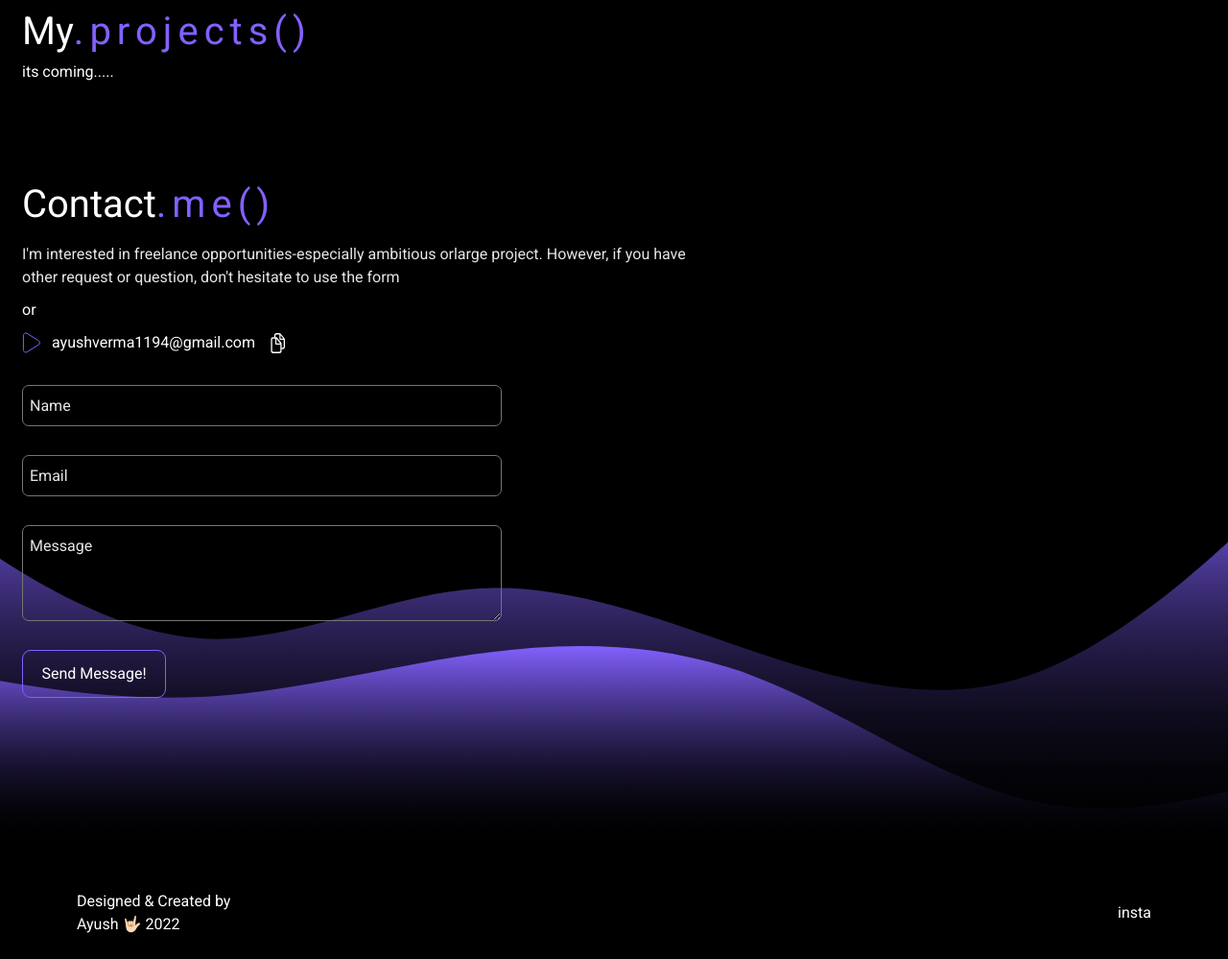
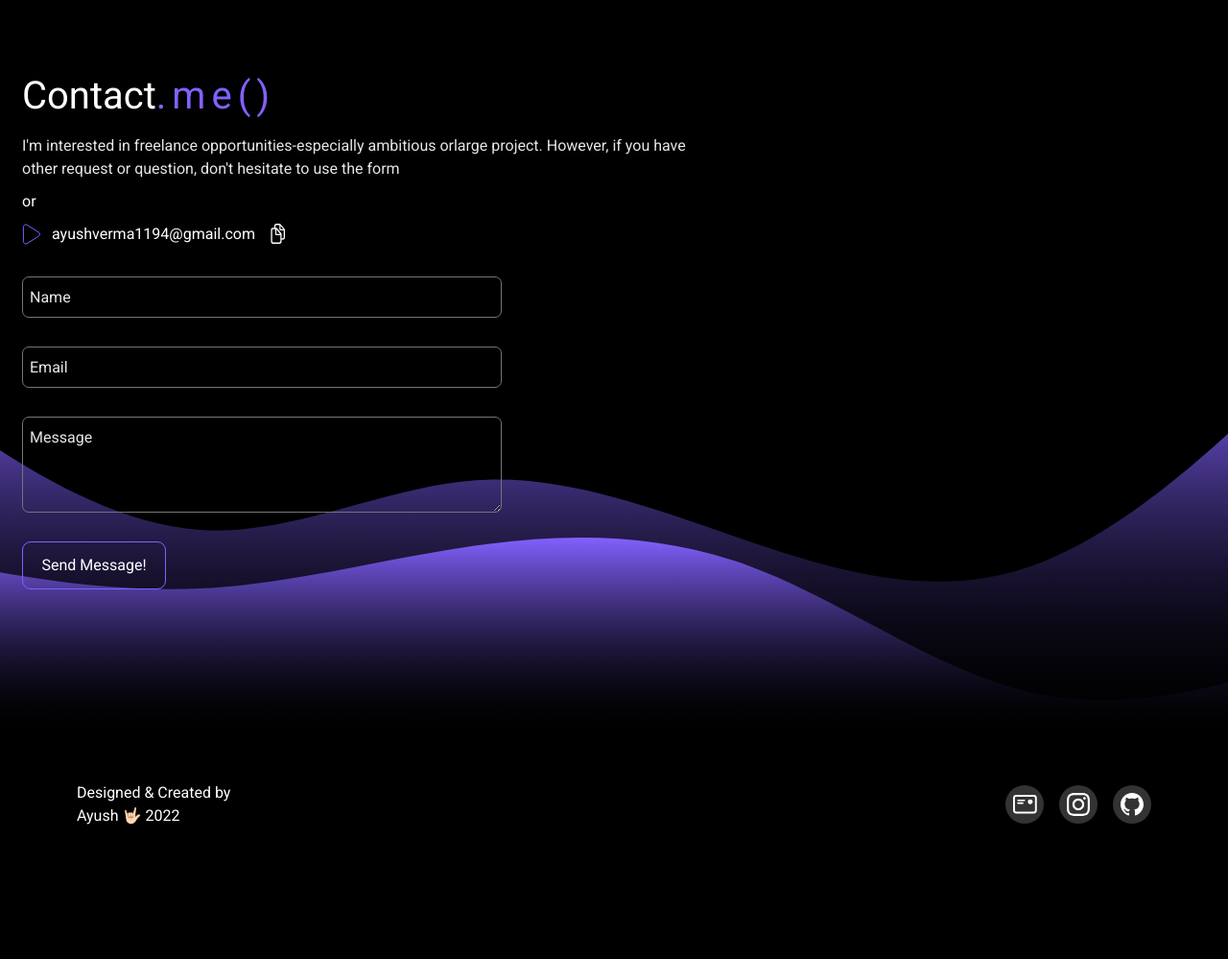
Before and after one commit to Ayush-v/Ayush-Portfolio2.0, a Gatsby site: page / in a window 1280 px wide. Shown: the part 2101-3100 px from the top of the page at 96% size. After the commit the page ends 2987 px from the top, so only its background shows below. Built offline with nearby package versions, Linux system fonts and the light colour scheme; Gatsby itself is replaced by a stand-in of ours.

Commit message:
bug fixes

```diff
--- a/src/Components/Footer.js
+++ b/src/Components/Footer.js
@@ -1,5 +1,9 @@
 import React from "react";
 import styled from "styled-components";
+
+import mail from "/src/images/others/emailIcon.svg";
+import insta from "/src/images/others/insta.svg";
+import github from "/src/images/others/github.svg";
 
 const Footer = () => {
   return (
@@ -8,7 +12,17 @@
         <p>Designed & Created by</p>
         <p>Ayush 🤟🏻 2022</p>
       </LeftSide>
-      <RightSide>insta</RightSide>
+      <RightSide>
+        <a href="/">
+          <img src={mail} alt="instagram" />
+        </a>
+        <a href="/">
+          <img src={insta} alt="instagram" />
+        </a>
+        <a href="/">
+          <img src={github} alt="github" />
+        </a>
+      </RightSide>
     </Container>
   );
 };
@@ -24,6 +38,17 @@
   @media only screen and (min-width: 1200px) {
     margin: 1.5em 5em;
   }
+
+  @media only screen and (max-height: 630px) {
+    margin-top: 250px;
+  }
 `;
 const LeftSide = styled.div``;
-const RightSide = styled.div``;
+const RightSide = styled.div`
+  display: flex;
+  gap: 16px;
+
+  a {
+    margin: 0;
+  }
+`;
--- a/src/Components/Sections/AboutSection.js
+++ b/src/Components/Sections/AboutSection.js
@@ -69,8 +69,8 @@
 
 const Container = styled.div`
   position: relative;
-  height: 90vh;
-  max-height: 920px;
+  /* height: 90vh; */
+  /* max-height: 920px; */
   overflow: hidden;
 
   @media only screen and (min-width: 1000px) {
@@ -148,30 +148,44 @@
 `;
 
 const ButtonResume = styled.button`
-  padding: 0.7em 2.5em;
+  /* padding: 0.7em 2.5em; */
+  width: 150px;
+  height: 50px;
   background-color: #8261ff;
   border-radius: 4px;
 
   display: flex;
   justify-content: center;
+  align-items: center;
   gap: 10px;
 
   text-align: center;
 
   .resume {
     width: 16px;
-    margin-top: 2px;
+    /* margin-top: 2px; */
   }
 
   cursor: pointer;
+
+  /* &:hover {
+    border: 1px solid white;
+    background: none;
+  } */
 `;
 
 const ButtonHireme = styled.button`
-  padding: 0.65em 3em;
+  width: 150px;
+  height: 50px;
   border: 1px solid white;
   border-radius: 4px;
 
   cursor: pointer;
+
+  /* &:hover {
+    border: none;
+    background-color: #8261ff;
+  } */
 `;
 
 const BlobProfile = styled.img`
--- a/src/Components/Sections/HeroSection.js
+++ b/src/Components/Sections/HeroSection.js
@@ -105,7 +105,8 @@
   }
 
   @media only screen and (max-height: 630px) {
-    display: none;
+    /* display: none; */
+    margin-top: -55px;
   }
 `;
 
--- a/src/Components/layout.js
+++ b/src/Components/layout.js
@@ -1,16 +1,115 @@
-import React from "react";
+import React, { useState, useEffect } from "react";
 import Footer from "./Footer";
 import "./layout.module.css";
 import Navigation from "./Navigation";
+import styled from "styled-components";
 
 const Layout = ({ children }) => {
+  const [loading, setLoading] = useState(false);
+
+  useEffect(() => {
+    setLoading(true);
+    setTimeout(() => {
+      setLoading(false);
+    }, 1000);
+  }, []);
+
   return (
-    <>
-      <Navigation />
-      {children}
-      <Footer />
-    </>
+    <div className="App">
+      {loading ? (
+        <Loader>
+          <title>Front-End Developer | Ayush</title>
+          <div id="preloader">
+            <div id="loader"></div>
+          </div>
+        </Loader>
+      ) : (
+        <div>
+          <Navigation />
+          {children} <Footer />
+        </div>
+      )}
+    </div>
   );
 };
 
 export default Layout;
+
+const Loader = styled.div`
+  width: 100%;
+  height: 100%;
+  position: absolute;
+  background-color: black;
+
+  #preloader {
+    position: fixed;
+    top: 0;
+    left: 0;
+    width: 100%;
+    height: 100%;
+  }
+  #loader {
+    display: block;
+    position: relative;
+    left: 50%;
+    top: 50%;
+    width: 150px;
+    height: 150px;
+    margin: -75px 0 0 -75px;
+    border-radius: 50%;
+    border: 3px solid transparent;
+    border-top-color: #f6f6f6;
+    -webkit-animation: spin 2s linear infinite;
+    animation: spin 2s linear infinite;
+  }
+  #loader:before {
+    content: "";
+    position: absolute;
+    top: 5px;
+    left: 5px;
+    right: 5px;
+    bottom: 5px;
+    border-radius: 50%;
+    border: 3px solid transparent;
+    border-top-color: #8261ff;
+    -webkit-animation: spin 3s linear infinite;
+    animation: spin 3s linear infinite;
+  }
+  #loader:after {
+    content: "";
+    position: absolute;
+    top: 15px;
+    left: 15px;
+    right: 15px;
+    bottom: 15px;
+    border-radius: 50%;
+    border: 3px solid transparent;
+    border-top-color: #f6f6f6;
+    -webkit-animation: spin 1.5s linear infinite;
+    animation: spin 1.5s linear infinite;
+  }
+  @-webkit-keyframes spin {
+    0% {
+      -webkit-transform: rotate(0deg);
+      -ms-transform: rotate(0deg);
+      transform: rotate(0deg);
+    }
+    100% {
+      -webkit-transform: rotate(360deg);
+      -ms-transform: rotate(360deg);
+      transform: rotate(360deg);
+    }
+  }
+  @keyframes spin {
+    0% {
+      -webkit-transform: rotate(0deg);
+      -ms-transform: rotate(0deg);
+      transform: rotate(0deg);
+    }
+    100% {
+      -webkit-transform: rotate(360deg);
+      -ms-transform: rotate(360deg);
+      transform: rotate(360deg);
+    }
+  }
+`;
--- a/src/pages/index.js
+++ b/src/pages/index.js
@@ -9,6 +9,7 @@
 const IndexPage = () => {
   return (
     <Layout>
+      <title>Front-End Developer | Ayush</title>
       <HeroSection />
       <AboutSection />
       <ToolsSection />
```
Also changed, not shown: src/Components/Navigation.js (+2 -5 lines), src/images/others/emailIcon.svg (added).
